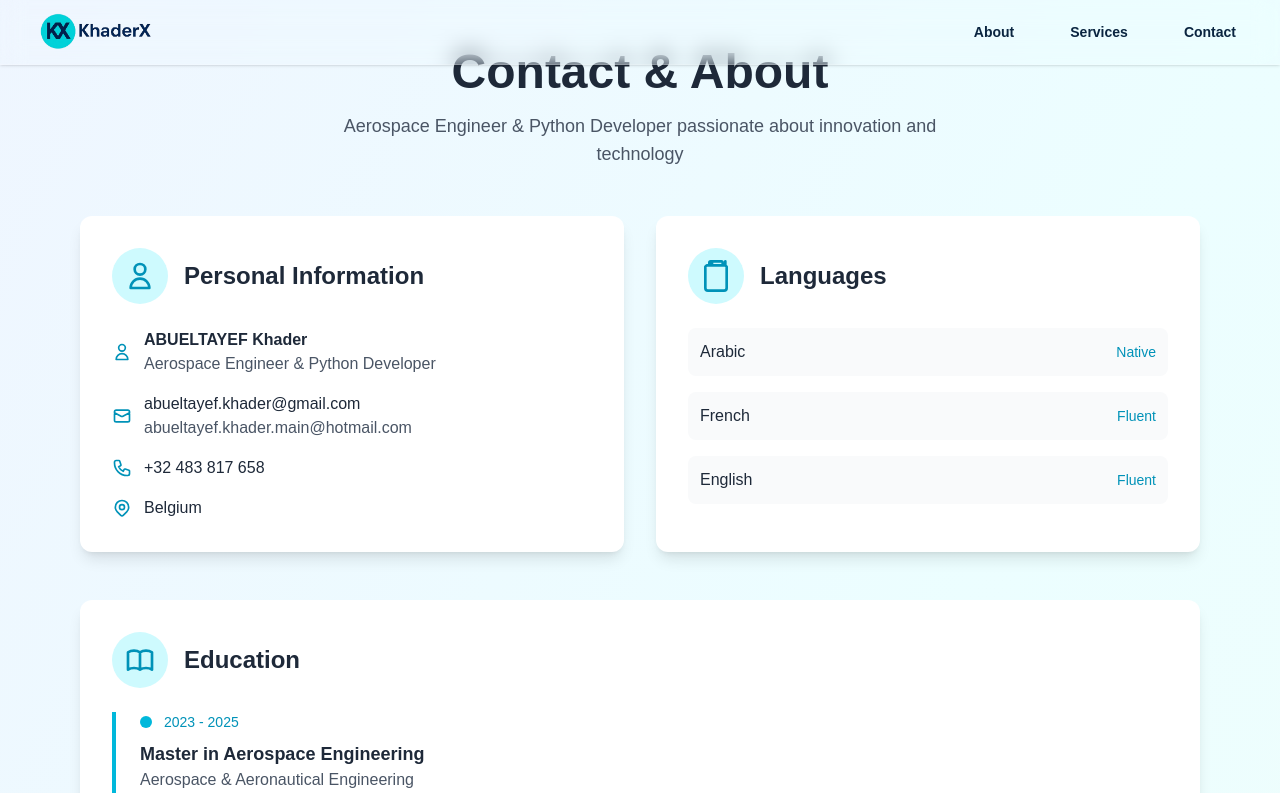
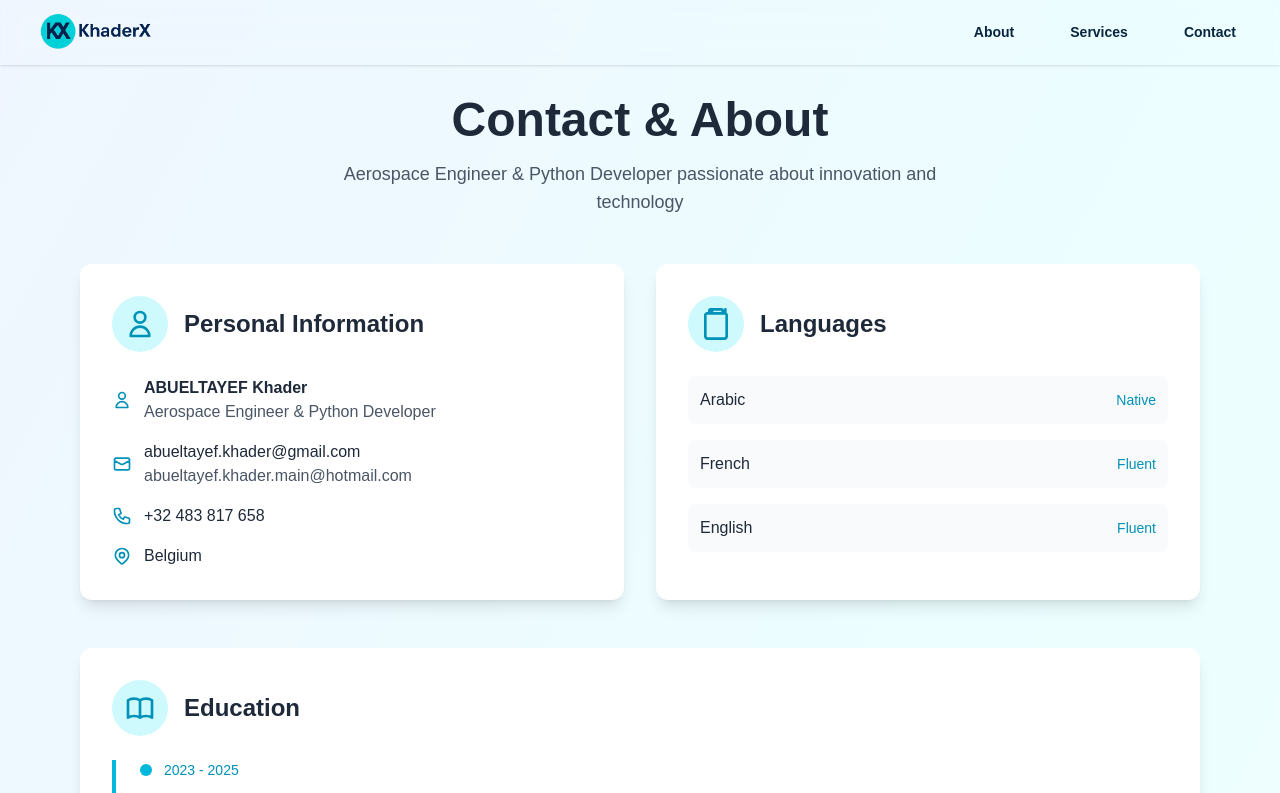
Before and after one commit to KhaderX-com/khaderx-site, a Next.js app: page /contact in a window 1280 px wide. Shown: the top 793 px of the page. Built offline with nearby package versions, Linux system fonts and the light colour scheme.

Commit message:
fix: adjust padding in main container for improved layout

```diff
--- a/src/app/contact/page.tsx
+++ b/src/app/contact/page.tsx
@@ -6,7 +6,7 @@ export default function Contact() {
         <div className="min-h-screen bg-gradient-to-br from-blue-50 via-cyan-50 to-teal-50">
             <Navbar />
 
-            <main className="container mx-auto px-4 py-12 max-w-6xl">
+            <main className="container mx-auto px-4 py-12 pt-24 max-w-6xl">
                 {/* Header Section */}
                 <div className="text-center mb-12">
                     <h1 className="text-4xl md:text-5xl font-bold text-gray-800 mb-4">
```
